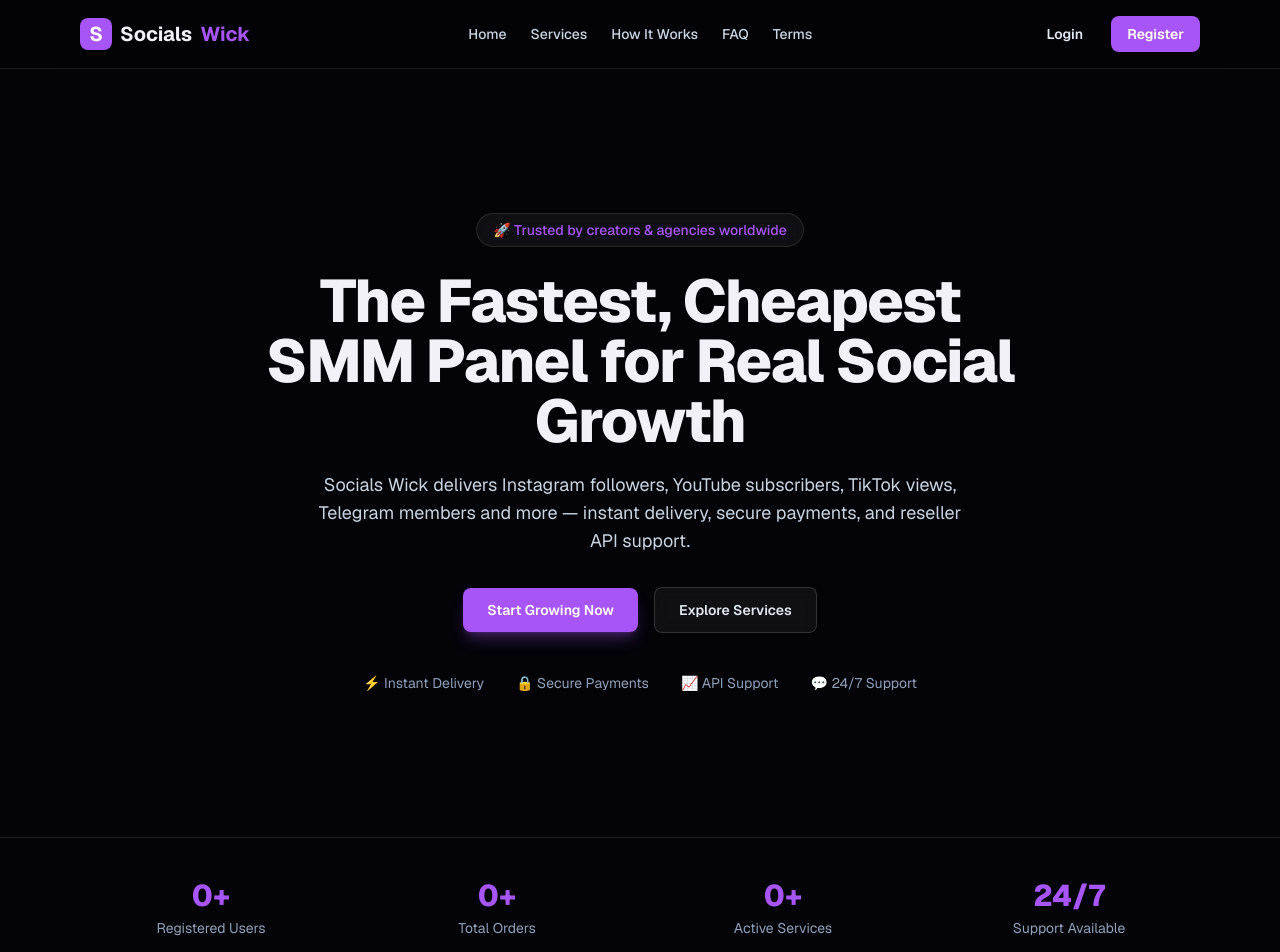
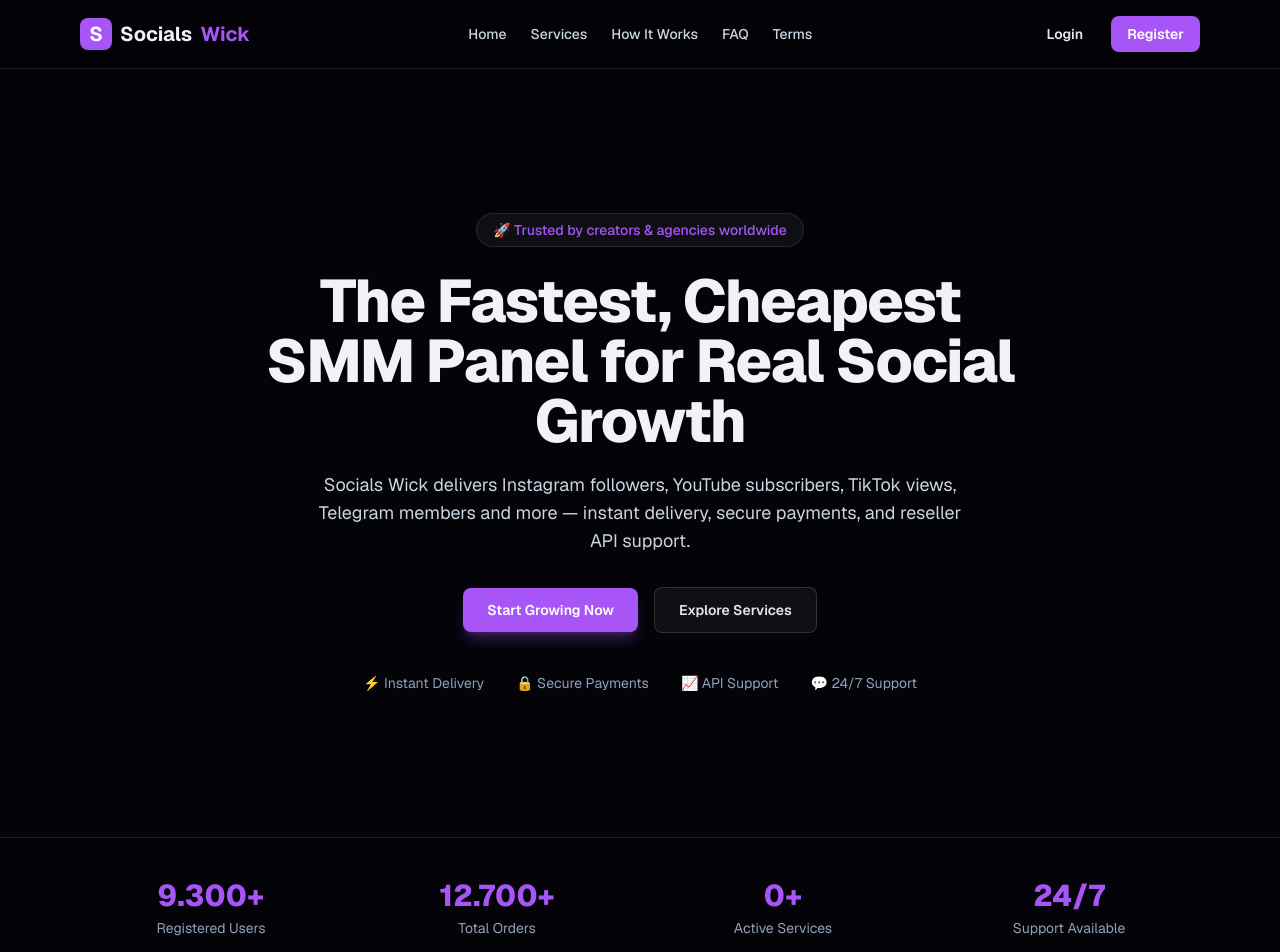
Before and after one commit to alaskasproductions/socials-wick, a Next.js app: page / in a window 1280 px wide. Shown: the top 952 px of the page. Built offline with nearby package versions, Linux system fonts and the light colour scheme; no server answers; the database is empty.

Commit message:
Home stats: fixed 9.300+ users / 12.700+ orders, formatted live service count
Co-Authored-By: Claude Fable 5.1 <noreply@anthropic.com>

```diff
--- a/src/app/(site)/page.tsx
+++ b/src/app/(site)/page.tsx
@@ -18,6 +18,12 @@ function iconFor(slug: string) {
   const key = Object.keys(CATEGORY_ICONS).find((k) => slug.includes(k));
   return key ? CATEGORY_ICONS[key] : "⭐";
 }
+
+// Marketing figures shown in the stats strip. Active Services is the live catalog count.
+const STATS = {
+  users: "9.300+",
+  orders: "12.700+",
+};
 
 const FAQS = [
   {
@@ -43,14 +49,12 @@ const FAQS = [
 ];
 
 export default async function HomePage() {
-  const [categories, userCount, orderCount, serviceCount] = await Promise.all([
+  const [categories, serviceCount] = await Promise.all([
     prisma.category.findMany({
       include: { services: { where: { active: true }, take: 3 } },
       orderBy: { position: "asc" },
       take: 4,
     }),
-    prisma.user.count(),
-    prisma.order.count(),
     prisma.service.count({ where: { active: true } }),
   ]);
 
@@ -121,15 +125,15 @@ export default async function HomePage() {
         <section className="border-y border-white/10">
           <div className="mx-auto grid max-w-6xl grid-cols-2 gap-6 px-4 py-10 text-center sm:grid-cols-4">
             <div>
-              <div className="text-3xl font-extrabold text-brand">{userCount}+</div>
+              <div className="text-3xl font-extrabold text-brand">{STATS.users}</div>
               <div className="mt-1 text-sm text-slate-400">Registered Users</div>
             </div>
             <div>
-              <div className="text-3xl font-extrabold text-brand">{orderCount}+</div>
+              <div className="text-3xl font-extrabold text-brand">{STATS.orders}</div>
               <div className="mt-1 text-sm text-slate-400">Total Orders</div>
             </div>
             <div>
-              <div className="text-3xl font-extrabold text-brand">{serviceCount}+</div>
+              <div className="text-3xl font-extrabold text-brand">{serviceCount.toLocaleString("de-DE")}+</div>
               <div className="mt-1 text-sm text-slate-400">Active Services</div>
             </div>
             <div>
```
